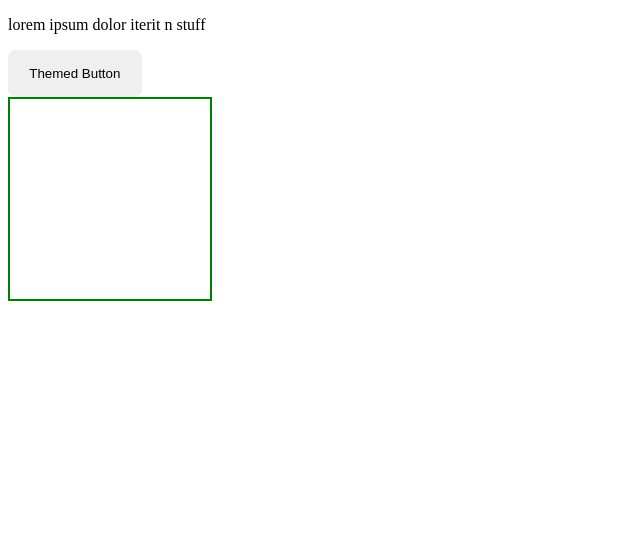
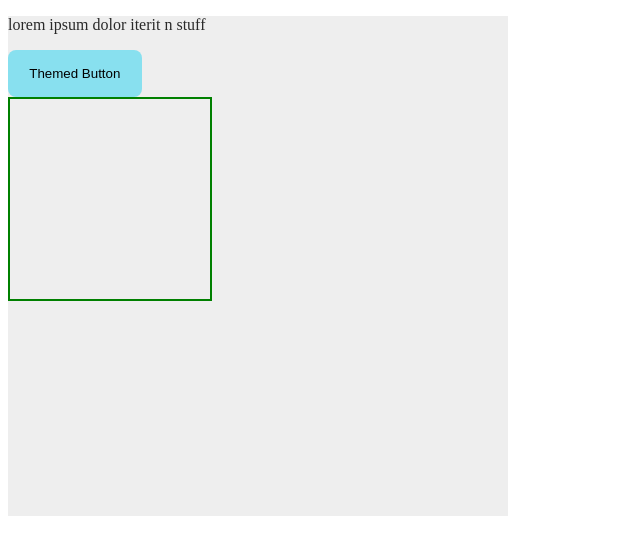
Before and after one commit to GitsOfVivek/Context-Theme-Toggler---Contest-05-03-23---40nhfkxdvxq6, a React app: page / in a window 1280 px wide. Shown: the top 554 px of the page, without its empty margins (0-640 px from the left). Built offline with nearby package versions, Linux system fonts and the light colour scheme.

Commit message:
Update Page.js

```diff
--- a/src/components/Page.js
+++ b/src/components/Page.js
@@ -1,18 +1,26 @@
-import React from 'react';
+import React, { useContext } from 'react';
 import { LocalThemedBox } from './LocalThemedBox';
 import { ThemeContext } from './ThemeProvider';
 
 const Page = () => {
+	const { theme, updateContext } = useContext(ThemeContext);
+	return (
+		<div className={'container ' + `bg-${theme}`} id="themed-page">
+			<p id="themed-text-container" className={`txt-${theme}`}>
+				lorem ipsum dolor iterit n stuff
+			</p>
+			<button
+				className={'btn ' + `btn-${theme}`}
+				id="themed-button"
+				onClick={() => {
+					const value = theme === 'light' ? 'dark' : 'light';
+					updateContext('theme', value);
+				}}>
+				Themed Button
+			</button>
+			<LocalThemedBox />
+		</div>
+	);
+};
 
-    return(
-        <div className={"container"} id="themed-page">
-            <p id="themed-text-container">
-                lorem ipsum dolor iterit n stuff
-            </p>
-            <button className="btn" id="themed-button">Themed Button</button>
-            <LocalThemedBox />
-        </div>
-    )
-}
-
-export { Page }
+export { Page };
```
